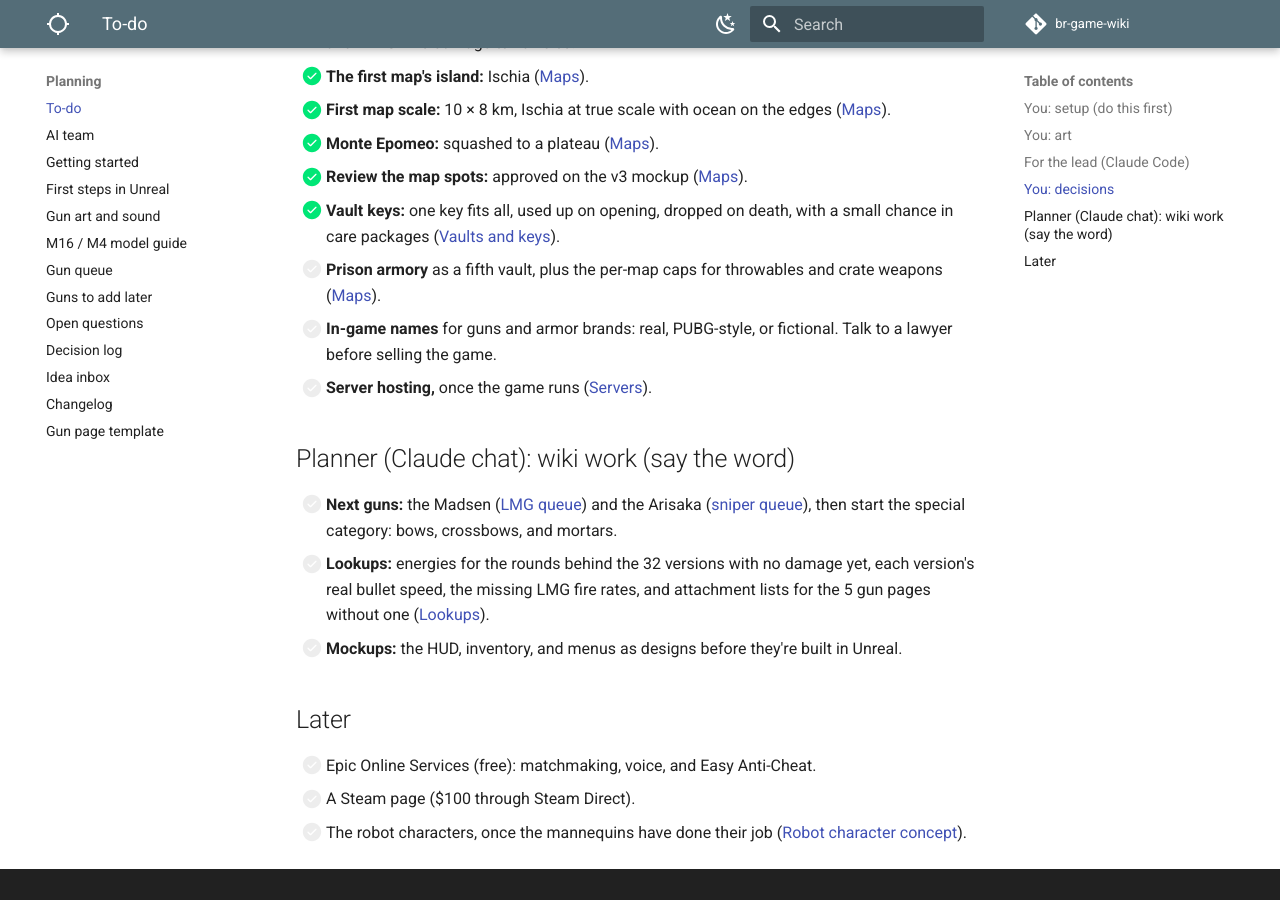
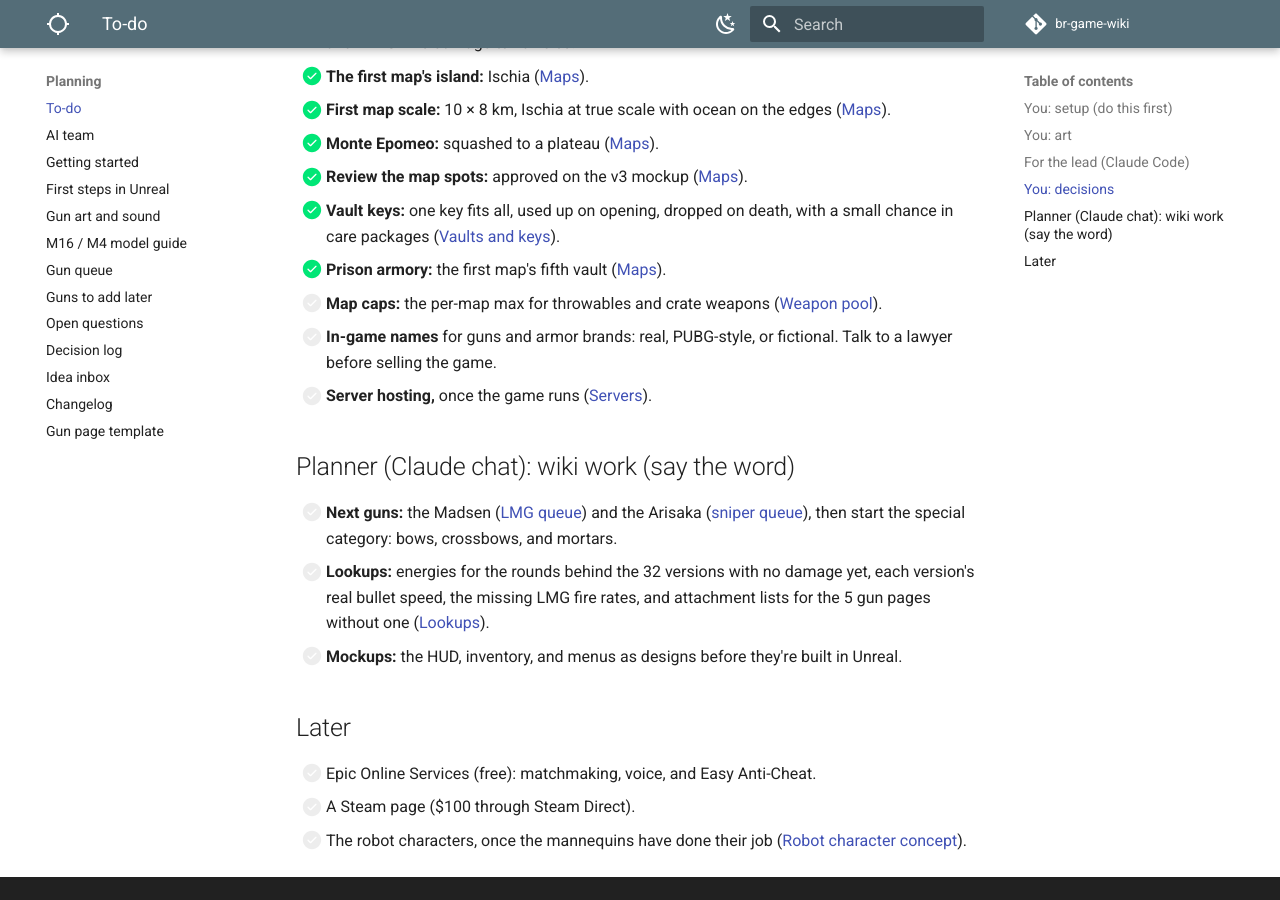
Before and after one commit to DerrickSpartan1/br-game-wiki, an MkDocs documentation site: the page built from docs/planning/to-do.md, in a window 1280 px wide and 900 px high, scrolled down 2626 px. Built offline with MkDocs 1.6.1 and Material for MkDocs 9.7.7, drawn with Linux system fonts in a browser that asks for light colours; comment, search, counter and statistics services are not loaded.

Commit message:
Make the Prison armory the first map's fifth vault
Co-Authored-By: Claude Opus 5.5 <noreply@anthropic.com>
Claude-Session: https://claude.ai/code/session_01LAp2s4euUjj6HZthupXLj4

```diff
--- a/docs/planning/to-do.md
+++ b/docs/planning/to-do.md
@@ -86,7 +86,8 @@ In rough order of what the game needs first:
 - [x] **Monte Epomeo:** squashed to a plateau ([Maps](../systems/maps.md#heights-squashed-with-a-plateau)).
 - [x] **Review the map spots:** approved on the v3 mockup ([Maps](../systems/maps.md#our-own-spots)).
 - [x] **Vault keys:** one key fits all, used up on opening, dropped on death, with a small chance in care packages ([Vaults and keys](../systems/match-flow.md#vaults-and-keys)).
-- [ ] **Prison armory** as a fifth vault, plus the per-map caps for throwables and crate weapons ([Maps](../systems/maps.md#marina-farms-and-vaults)).
+- [x] **Prison armory:** the first map's fifth vault ([Maps](../systems/maps.md#marina-farms-and-vaults)).
+- [ ] **Map caps:** the per-map max for throwables and crate weapons ([Weapon pool](../systems/weapon-pool.md)).
 - [ ] **In-game names** for guns and armor brands: real, PUBG-style, or fictional. Talk to a lawyer before selling the game.
 - [ ] **Server hosting,** once the game runs ([Servers](../systems/servers.md)).
 
```
Also changed, not shown: docs/planning/changelog.md (+1 -0 lines), docs/planning/decisions.md (+1 -0 lines), docs/planning/open-questions.md (+1 -1 lines), docs/systems/maps.md (+1 -1 lines), docs/systems/match-flow.md (+1 -1 lines).
